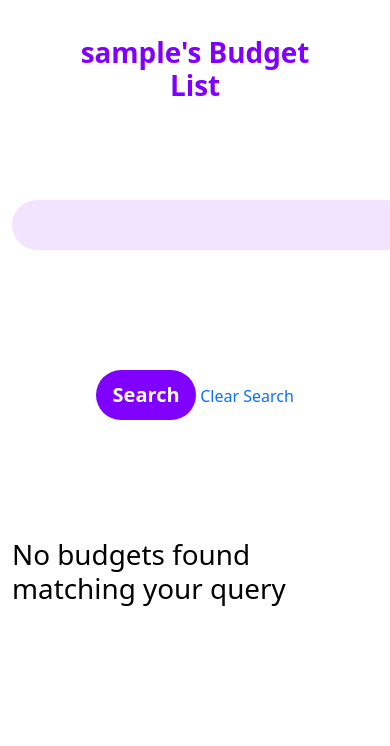
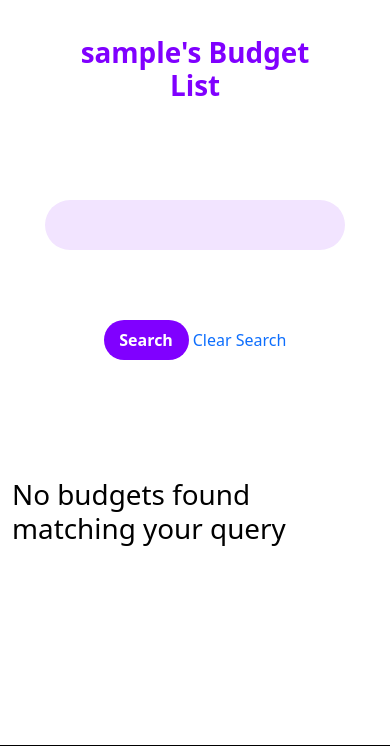
Before and after one commit to joeycalt/myBudget, a Django app: page /budget/ in a window 390 px wide; the page is wider, and only the part inside the window is pictured. Shown: the part 220-966 px from the top of that part. Run offline with Django 4.2, Linux system fonts and the light colour scheme; the visitor is signed in with stand-in values (Sample User, id 1); data that the repository does not hold is empty.

Commit message:
styled about and budget list pages for mobile view

```diff
--- a/main_app/static/styles/main.css
+++ b/main_app/static/styles/main.css
@@ -835,4 +835,45 @@ div.buttons {
         width: 80px;
         height: 30px;
     }
+
+    input.rounded-pill {
+        height: 50px!important;
+        width: 300px!important;
+        font-size: 16px;
+        margin-top: 50px;
+        margin-bottom: 70px;
+        background-color: #f2e4ff;
+        color: #8000FF;
+        font-weight: bold;
+        border: none;
+    }
+
+    input.search.rounded-pill {
+        width: 85px!important;
+        background: #8000FF!important;
+        color: white;
+        border: none;
+        height: 40px!important;
+        margin-top: 0;
+    }
+
+    .gallery .card {
+        transition: .3s linear;
+        height: 200px;
+        width: 200px;
+    }
+
+    p.card-title {
+        font-size: 16px;
+        font-weight: bolder;
+        color: #8000FF!important;
+        text-decoration: none!important;
+        text-align: center;
+    }
+
+    .gallery {
+        display: grid;
+        grid-template-columns: repeat(1, 1fr);
+        margin-left: 80px;
+    }
 }
```
